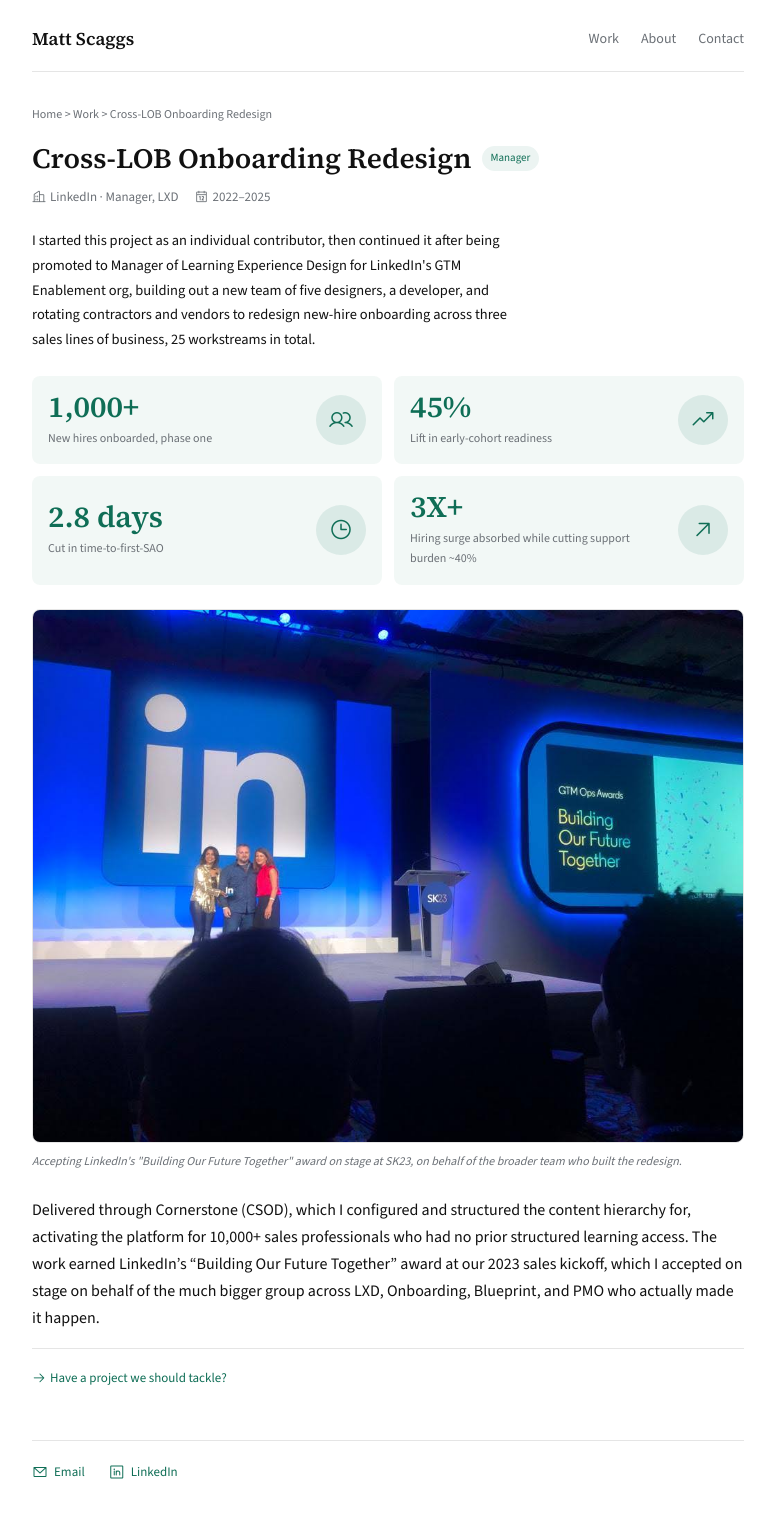
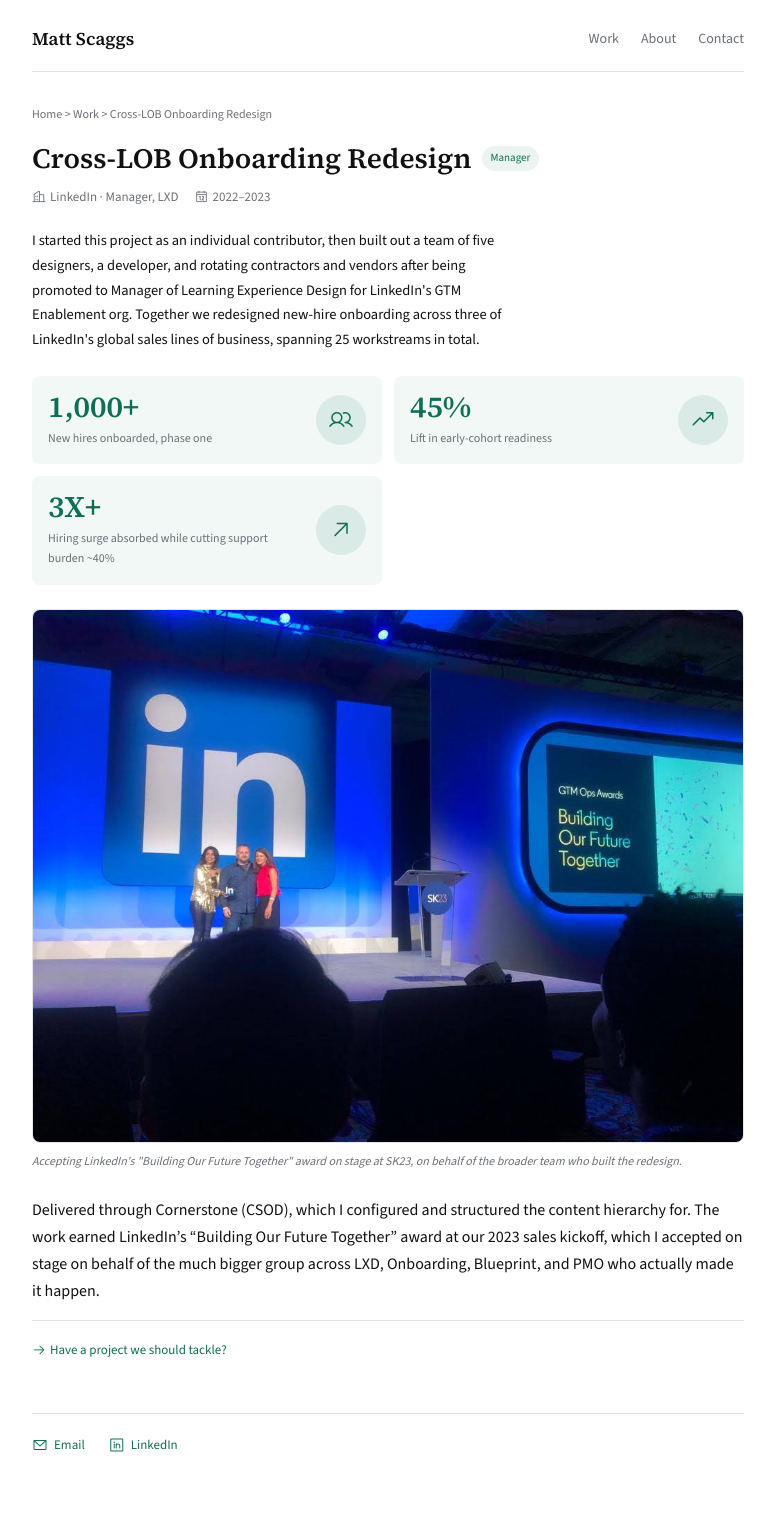
Before and after one commit to mattscaggs/mattscaggs.github.io, a Jekyll site: the page built from _case_studies/cross-lob-onboarding-redesign.md, in a window 1280 px wide. Shown: the whole page, without its empty margins (252-1027 px from the left). Built offline with Jekyll 4.4.1, drawn with Linux system fonts in a browser that asks for light colours; after the commit the page ends 1496 px from its top, so only the background shows below that.

Commit message:
Fix Cross-LOB entry: remove misattributed SAO stat, correct years to 2022-2023, redraft intro

```diff
--- a/_case_studies/cross-lob-onboarding-redesign.md
+++ b/_case_studies/cross-lob-onboarding-redesign.md
@@ -2,7 +2,7 @@
 title: Cross-LOB Onboarding Redesign
 company: LinkedIn
 role: Manager, LXD
-years: "2022–2025"
+years: "2022–2023"
 tag: Manager
 era: linkedin
 order: 1
@@ -11,10 +11,10 @@
 featured_icon: ph-path
 featured_blurb: "Led a team redesigning new-hire onboarding across three of LinkedIn's global sales lines of business."
 intro: >
-  I started this project as an individual contributor, then continued it after being promoted to Manager of Learning
-  Experience Design for LinkedIn's GTM Enablement org, building out a new team of five designers, a developer, and
-  rotating contractors and vendors to redesign new-hire onboarding across three sales lines of business, 25 workstreams
-  in total.
+  I started this project as an individual contributor, then built out a team of five designers, a developer, and
+  rotating contractors and vendors after being promoted to Manager of Learning Experience Design for LinkedIn's GTM
+  Enablement org. Together we redesigned new-hire onboarding across three of LinkedIn's global sales lines of
+  business, spanning 25 workstreams in total.
 stats:
   - number: "1,000+"
     label: New hires onboarded, phase one
@@ -22,13 +22,10 @@
   - number: "45%"
     label: Lift in early-cohort readiness
     icon: ph-trend-up
-  - number: "2.8 days"
-    label: Cut in time-to-first-SAO
-    icon: ph-clock
   - number: "3X+"
     label: Hiring surge absorbed while cutting support burden ~40%
     icon: ph-arrow-up-right
 image: /assets/img/cross-lob-hero.jpg
 image_caption: "Accepting LinkedIn's \"Building Our Future Together\" award on stage at SK23, on behalf of the broader team who built the redesign."
 ---
-Delivered through Cornerstone (CSOD), which I configured and structured the content hierarchy for, activating the platform for 10,000+ sales professionals who had no prior structured learning access. The work earned LinkedIn's "Building Our Future Together" award at our 2023 sales kickoff, which I accepted on stage on behalf of the much bigger group across LXD, Onboarding, Blueprint, and PMO who actually made it happen.
+Delivered through Cornerstone (CSOD), which I configured and structured the content hierarchy for. The work earned LinkedIn's "Building Our Future Together" award at our 2023 sales kickoff, which I accepted on stage on behalf of the much bigger group across LXD, Onboarding, Blueprint, and PMO who actually made it happen.
```
